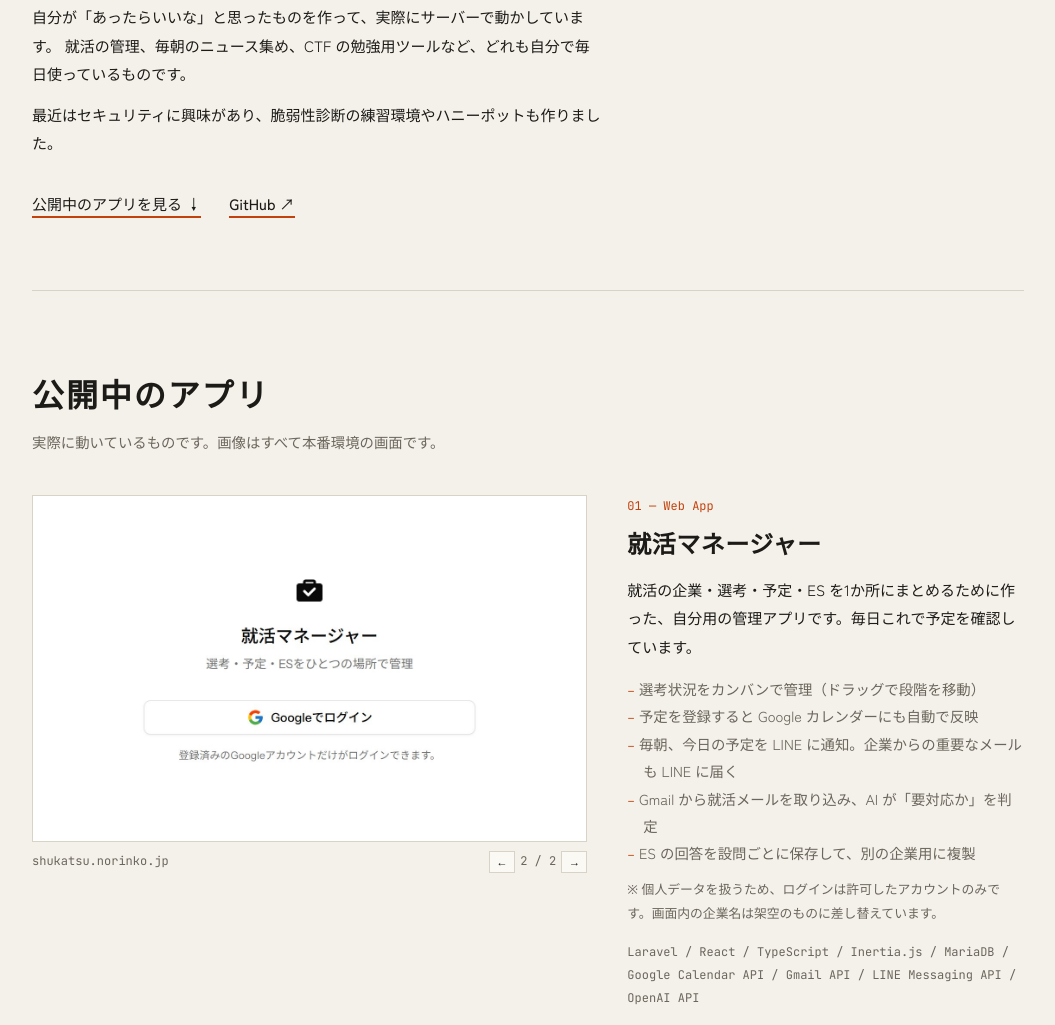
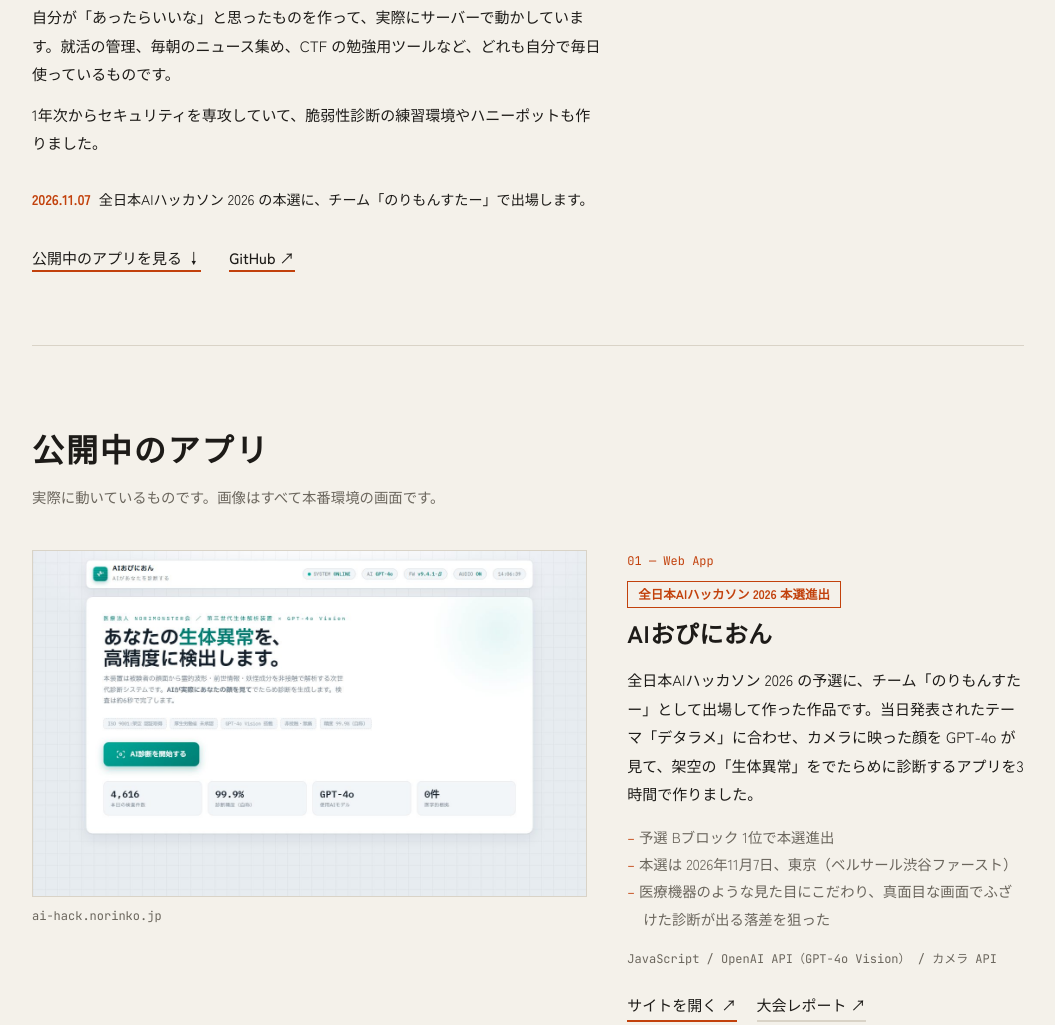
Before and after one commit to norinnko/portfolio, a plain HTML site: page index.html in a window 1280 px wide. Shown: the part 313-1338 px from the top of the page, without its empty margins (112-1167 px from the left). Drawn offline with Linux system fonts and the light colour scheme.

Commit message:
ハッカソン本選進出を追記、CTF Tool の画面を更新、自己紹介を修正
Co-Authored-By: Claude Opus 5.5 <noreply@anthropic.com>

```diff
--- a/data.js
+++ b/data.js
@@ -64,7 +64,13 @@ const WORKS = [
   {
     title: "AIおぴにおん",
     category: "Web App",
-    desc: "カメラに映った顔を GPT-4o が見て、架空の「生体異常」をでたらめに診断するジョークアプリです。医療機器っぽい見た目にこだわりました。",
+    desc: "全日本AIハッカソン 2026 の予選に、チーム「のりもんすたー」として出場して作った作品です。当日発表されたテーマ「デタラメ」に合わせ、カメラに映った顔を GPT-4o が見て、架空の「生体異常」をでたらめに診断するアプリを3時間で作りました。",
+    points: [
+      "予選 Bブロック 1位で本選進出",
+      "本選は 2026年11月7日、東京（ベルサール渋谷ファースト）",
+      "医療機器のような見た目にこだわり、真面目な画面でふざけた診断が出る落差を狙った",
+    ],
+    award: { label: "全日本AIハッカソン 2026 本選進出", url: "https://www.aifestival.jp/news/japanaihack2026-03" },
     tags: ["JavaScript", "OpenAI API（GPT-4o Vision）", "カメラ API"],
     url: "https://ai-hack.norinko.jp/",
     repo: "",
--- a/index.html
+++ b/index.html
@@ -27,13 +27,13 @@
       <h1>藤井 則行<small>Fujii Noriyuki</small></h1>
       <div class="hero-text">
         <p>
-          自分が「あったらいいな」と思ったものを作って、実際にサーバーで動かしています。
-          就活の管理、毎朝のニュース集め、CTF の勉強用ツールなど、どれも自分で毎日使っているものです。
+          自分が「あったらいいな」と思ったものを作って、実際にサーバーで動かしています。就活の管理、毎朝のニュース集め、CTF の勉強用ツールなど、どれも自分で毎日使っているものです。
         </p>
         <p>
-          最近はセキュリティに興味があり、脆弱性診断の練習環境やハニーポットも作りました。
+          1年次からセキュリティを専攻していて、脆弱性診断の練習環境やハニーポットも作りました。
         </p>
       </div>
+      <p class="hero-news"><b>2026.11.07</b>全日本AIハッカソン 2026 の本選に、チーム「のりもんすたー」で出場します。</p>
       <ul class="hero-links">
         <li><a href="#live">公開中のアプリを見る ↓</a></li>
         <li><a href="https://github.com/norinnko" target="_blank" rel="noopener">GitHub ↗</a></li>
--- a/script.js
+++ b/script.js
@@ -20,7 +20,8 @@ $("#theme").addEventListener("click", () => {
 const link = (href, label, cls = "") => `<a href="${esc(href)}" target="_blank" rel="noopener" class="${cls}">${label}</a>`;
 const tech = (tags) => `<p class="tech mono">${tags.map(esc).join(" / ")}</p>`;
 
-const LIVE = WORKS.filter((w) => w.url);
+// 受賞・入賞のある作品を先頭に
+const LIVE = WORKS.filter((w) => w.url).sort((a, b) => !!b.award - !!a.award);
 const OTHERS = WORKS.filter((w) => !w.url);
 
 // 公開中のアプリ
@@ -40,6 +41,7 @@ $("#showcase").innerHTML = LIVE.map((w, i) => {
     </figure>
     <div>
       <p class="show-no mono">${String(i + 1).padStart(2, "0")} — ${esc(w.category)}</p>
+      ${w.award ? `<p class="award">${esc(w.award.label)}</p>` : ""}
       <h3>${esc(w.title)}</h3>
       <p class="show-desc">${esc(w.desc)}</p>
       ${w.points ? `<ul class="points">${w.points.map((p) => `<li>${esc(p)}</li>`).join("")}</ul>` : ""}
@@ -47,6 +49,7 @@ $("#showcase").innerHTML = LIVE.map((w, i) => {
       ${tech(w.tags)}
       <div class="show-links">
         ${link(w.url, "サイトを開く ↗")}
+        ${w.award?.url ? link(w.award.url, "大会レポート ↗", "sub") : ""}
         ${w.repo ? link(w.repo, "GitHub ↗", "sub") : ""}
       </div>
     </div>
--- a/style.css
+++ b/style.css
@@ -104,6 +104,13 @@ main { max-width: 1040px; margin: 0 auto; padding: 0 24px; }
 .pager span { min-width: 3.2em; text-align: center; }
 
 .show-no { font-size: .75rem; color: var(--accent); }
+.award {
+  display: inline-block; margin-top: 8px;
+  font-size: .78rem; font-weight: 700; color: var(--accent);
+  border: 1px solid var(--accent); padding: 1px 10px;
+}
+.hero-news { margin-top: 28px; font-size: .88rem; }
+.hero-news b { color: var(--accent); font-weight: 700; margin-right: .6em; }
 .show h3 { font-size: 1.5rem; font-weight: 700; margin: 2px 0 10px; letter-spacing: .02em; }
 .show-desc { color: var(--ink); }
 .points { margin-top: 14px; font-size: .9rem; color: var(--sub); }
```
Also changed, not shown: img/ctf-1.jpg, img/ctf-2.jpg, img/ctf-3.jpg.
